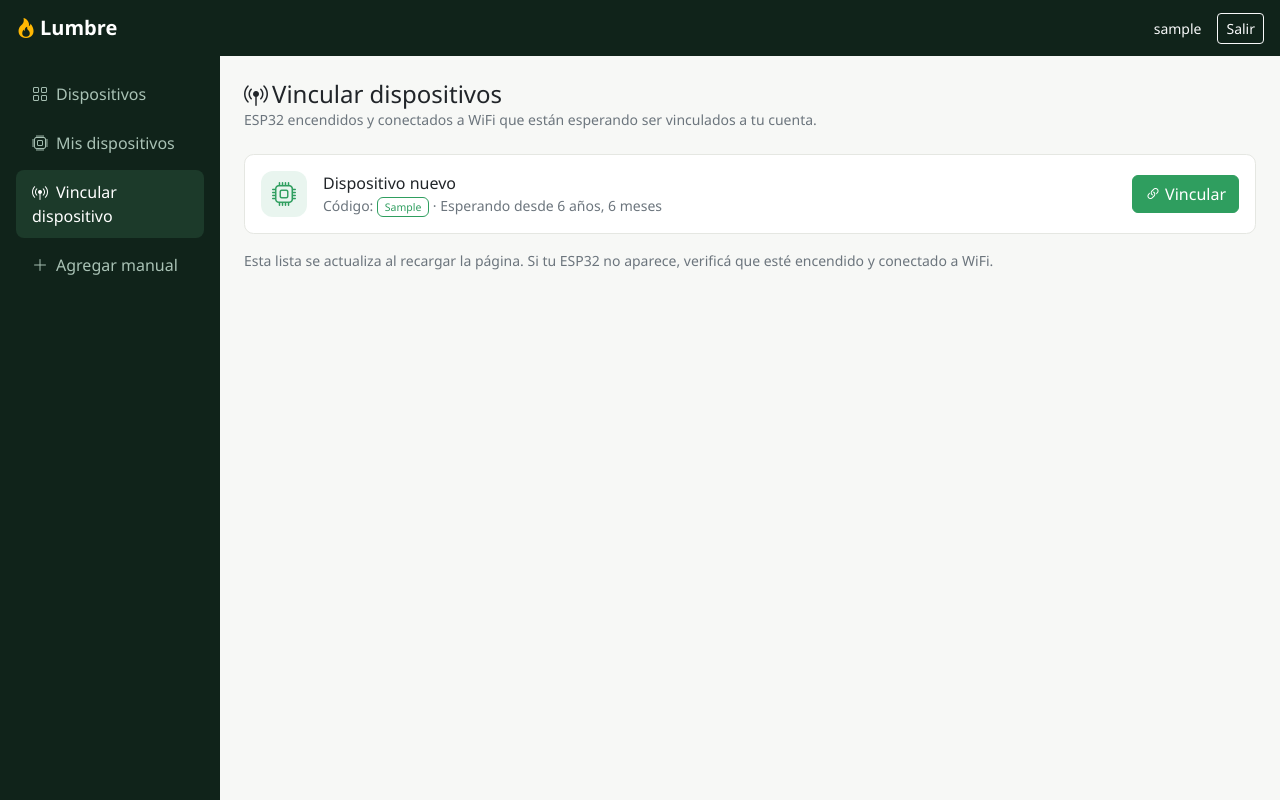
After one commit to delpianocp/esp32-tester, a Django app: page /vincular/ in a window 1280 px wide. The commit adds this page. Run offline with Django 5.2, Linux system fonts and the light colour scheme; a user stored in the database is signed in; tables that the repository leaves empty hold one stand-in row (values such as "Sample post").

Commit message:
Agregar modelo SolicitudVinculo para emparejamiento de dispositivos

```diff
--- a/api/urls.py
+++ b/api/urls.py
@@ -6,4 +6,6 @@ urlpatterns = [
     path("lecturas/", views.LecturaCreateView.as_view(), name="api-lecturas"),
     path("comandos/pendientes/", views.ComandosPendientesView.as_view(), name="api-comandos-pendientes"),
     path("comandos/<int:pk>/ejecutado/", views.ComandoEjecutadoView.as_view(), name="api-comando-ejecutado"),
+    path("dispositivos/solicitar-vinculo/", views.SolicitarVinculoView.as_view(), name="api-solicitar-vinculo"),
+    path("dispositivos/vinculo/<str:chip_id>/estado/", views.EstadoVinculoView.as_view(), name="api-estado-vinculo"),
 ]
--- a/devices/models.py
+++ b/devices/models.py
@@ -8,6 +8,12 @@ from django.urls import reverse
 
 def generar_api_key():
     return secrets.token_hex(20)  # 40 caracteres
+
+
+def generar_codigo_vinculo():
+    # Código corto, fácil de mostrar/leer: 4 caracteres alfanuméricos en mayúscula
+    alfabeto = "ABCDEFGHJKLMNPQRSTUVWXYZ23456789"  # sin O/0/I/1 para evitar confusión
+    return "".join(secrets.choice(alfabeto) for _ in range(4))
 
 
 class Device(models.Model):
@@ -88,3 +94,31 @@ class Comando(models.Model):
 
     def __str__(self):
         return f"{self.device.nombre}: {self.accion} ({self.estado})"
+
+
+class SolicitudVinculo(models.Model):
+    """
+    Representa un ESP32 que se prendió, se conectó a WiFi, y está
+    'tocando la puerta' pidiendo que algún usuario lo vincule a su cuenta.
+    Es el equivalente al "emparejamiento" de dispositivos smart-home.
+    """
+
+    ESTADOS = [
+        ("pendiente", "Esperando vinculación"),
+        ("vinculado", "Vinculado"),
+    ]
+
+    chip_id = models.CharField(max_length=32, unique=True, help_text="Identificador único de fábrica del ESP32")
+    codigo = models.CharField(max_length=4, default=generar_codigo_vinculo)
+    estado = models.CharField(max_length=20, choices=ESTADOS, default="pendiente")
+    device = models.OneToOneField(
+        Device, on_delete=models.CASCADE, null=True, blank=True, related_name="solicitud_vinculo"
+    )
+    creado_en = models.DateTimeField(auto_now_add=True)
+    actualizado_en = models.DateTimeField(auto_now=True)
+
+    class Meta:
+        ordering = ["-creado_en"]
+
+    def __str__(self):
+        return f"{self.chip_id} ({self.codigo}) - {self.estado}"
--- a/devices/urls.py
+++ b/devices/urls.py
@@ -8,5 +8,7 @@ urlpatterns = [
     path("", views.device_list, name="list"),
     path("mios/", views.my_devices, name="my_devices"),
     path("agregar/", views.device_create, name="create"),
+    path("vincular/", views.solicitudes_vinculo, name="solicitudes_vinculo"),
+    path("vincular/<int:solicitud_id>/", views.vincular_dispositivo, name="vincular"),
     path("<uuid:pk>/", views.device_detail, name="detail"),
 ]
--- a/devices/views.py
+++ b/devices/views.py
@@ -4,8 +4,8 @@ from django.contrib.auth.decorators import login_required
 from django.shortcuts import get_object_or_404, redirect, render
 
 from .account_forms import RegistroForm
-from .forms import ComandoForm, DeviceForm
-from .models import Comando, Device
+from .forms import ComandoForm, DeviceForm, VincularDeviceForm
+from .models import Comando, Device, SolicitudVinculo
 
 
 def registro(request):
@@ -86,3 +86,45 @@ def device_create(request):
 def my_devices(request):
     devices = Device.objects.filter(owner=request.user)
     return render(request, "devices/my_devices.html", {"devices": devices})
+
+
+@login_required
+def solicitudes_vinculo(request):
+    """
+    Panel de 'emparejamiento': muestra los ESP32 que se están anunciando
+    (prendidos, conectados a WiFi, esperando que alguien los vincule).
+    """
+    solicitudes = SolicitudVinculo.objects.filter(estado="pendiente").order_by("-creado_en")
+    return render(request, "devices/solicitudes_vinculo.html", {"solicitudes": solicitudes})
+
+
+@login_required
+def vincular_dispositivo(request, solicitud_id):
+    """
+    Confirma la vinculación: crea el Device real, lo asocia a la
+    solicitud, y a partir de ahí el ESP32 va a recibir la API Key
+    la próxima vez que haga polling de estado.
+    """
+    solicitud = get_object_or_404(SolicitudVinculo, pk=solicitud_id, estado="pendiente")
+
+    if request.method == "POST":
+        form = VincularDeviceForm(request.POST)
+        if form.is_valid():
+            device = form.save(commit=False)
+            device.owner = request.user
+            device.save()
+
+            solicitud.device = device
+            solicitud.estado = "vinculado"
+            solicitud.save(update_fields=["device", "estado", "actualizado_en"])
+
+            messages.success(request, f"¡Dispositivo '{device.nombre}' vinculado con éxito!")
+            return redirect("devices:detail", pk=device.pk)
+    else:
+        form = VincularDeviceForm(initial={"nombre": f"ESP32 {solicitud.codigo}"})
+
+    return render(
+        request,
+        "devices/vincular_dispositivo.html",
+        {"form": form, "solicitud": solicitud},
+    )
--- a/templates/base.html
+++ b/templates/base.html
@@ -29,6 +29,8 @@
         .link-energy { color: #2f9e5f; }
         .link-energy:hover { color: #268050; }
         code.credencial { background: #f1f3ef; padding: .35rem .5rem; border-radius: .35rem; display: block; word-break: break-all; }
+        .icon-wrap-vinculo { width: 46px; height: 46px; border-radius: 12px; background: rgba(47,158,95,.1); display:flex; align-items:center; justify-content:center; flex-shrink:0; }
+        .nav-link .badge-ping { background:#e24b4a; }
     </style>
 </head>
 <body>
@@ -64,8 +66,11 @@
             <a class="nav-link {% if request.resolver_match.url_name == 'my_devices' %}active{% endif %}" href="{% url 'devices:my_devices' %}">
                 <i class="bi bi-cpu me-2"></i>Mis dispositivos
             </a>
+            <a class="nav-link {% if request.resolver_match.url_name == 'solicitudes_vinculo' %}active{% endif %}" href="{% url 'devices:solicitudes_vinculo' %}">
+                <i class="bi bi-broadcast-pin me-2"></i>Vincular dispositivo
+            </a>
             <a class="nav-link {% if request.resolver_match.url_name == 'create' %}active{% endif %}" href="{% url 'devices:create' %}">
-                <i class="bi bi-plus-lg me-2"></i>Agregar dispositivo
+                <i class="bi bi-plus-lg me-2"></i>Agregar manual
             </a>
             {% endif %}
         </nav>
@@ -85,8 +90,11 @@
                 <a class="nav-link {% if request.resolver_match.url_name == 'my_devices' %}active{% endif %}" href="{% url 'devices:my_devices' %}">
                     <i class="bi bi-cpu me-2"></i>Mis dispositivos
                 </a>
+                <a class="nav-link {% if request.resolver_match.url_name == 'solicitudes_vinculo' %}active{% endif %}" href="{% url 'devices:solicitudes_vinculo' %}">
+                    <i class="bi bi-broadcast-pin me-2"></i>Vincular dispositivo
+                </a>
                 <a class="nav-link {% if request.resolver_match.url_name == 'create' %}active{% endif %}" href="{% url 'devices:create' %}">
-                    <i class="bi bi-plus-lg me-2"></i>Agregar dispositivo
+                    <i class="bi bi-plus-lg me-2"></i>Agregar manual
                 </a>
                 {% endif %}
             </nav>
--- /dev/null
+++ b/templates/devices/solicitudes_vinculo.html
@@ -0,0 +1,43 @@
+{% extends "base.html" %}
+{% block title %}Vincular dispositivos — Lumbre{% endblock %}
+
+{% block content %}
+<div class="mb-4">
+    <h1 class="h4 mb-0"><i class="bi bi-broadcast-pin me-1"></i>Vincular dispositivos</h1>
+    <p class="text-secondary small mb-0">
+        ESP32 encendidos y conectados a WiFi que están esperando ser vinculados a tu cuenta.
+    </p>
+</div>
+
+{% if solicitudes %}
+<div class="d-flex flex-column gap-2">
+    {% for solicitud in solicitudes %}
+    <div class="device-row d-flex align-items-center p-3">
+        <div class="icon-wrap-vinculo me-3">
+            <i class="bi bi-cpu fs-4" style="color:#2f9e5f;"></i>
+        </div>
+        <div class="flex-grow-1">
+            <div class="fw-medium">Dispositivo nuevo</div>
+            <div class="text-secondary small">
+                Código: <span class="badge badge-outline">{{ solicitud.codigo }}</span>
+                · Esperando desde {{ solicitud.creado_en|timesince }}
+            </div>
+        </div>
+        <a href="{% url 'devices:vincular' solicitud.id %}" class="btn btn-energy">
+            <i class="bi bi-link-45deg me-1"></i>Vincular
+        </a>
+    </div>
+    {% endfor %}
+</div>
+<p class="text-secondary small mt-3">
+    Esta lista se actualiza al recargar la página. Si tu ESP32 no aparece, verificá que esté
+    encendido y conectado a WiFi.
+</p>
+{% else %}
+<div class="card-clean text-center py-5">
+    <i class="bi bi-broadcast fs-1 text-secondary mb-2"></i>
+    <p class="text-secondary mb-0">No hay dispositivos esperando vinculación en este momento.</p>
+    <p class="text-secondary small">Encendé un ESP32 nuevo (sin configurar) y recargá esta página.</p>
+</div>
+{% endif %}
+{% endblock %}
```
Also changed, not shown: api/views.py (+68 -2 lines), devices/admin.py (+8 -1 lines), devices/forms.py (+19 -0 lines), templates/devices/vincular_dispositivo.html (added, +31 -0 lines), devices/migrations/0002_solicitudvinculo.py (added).
